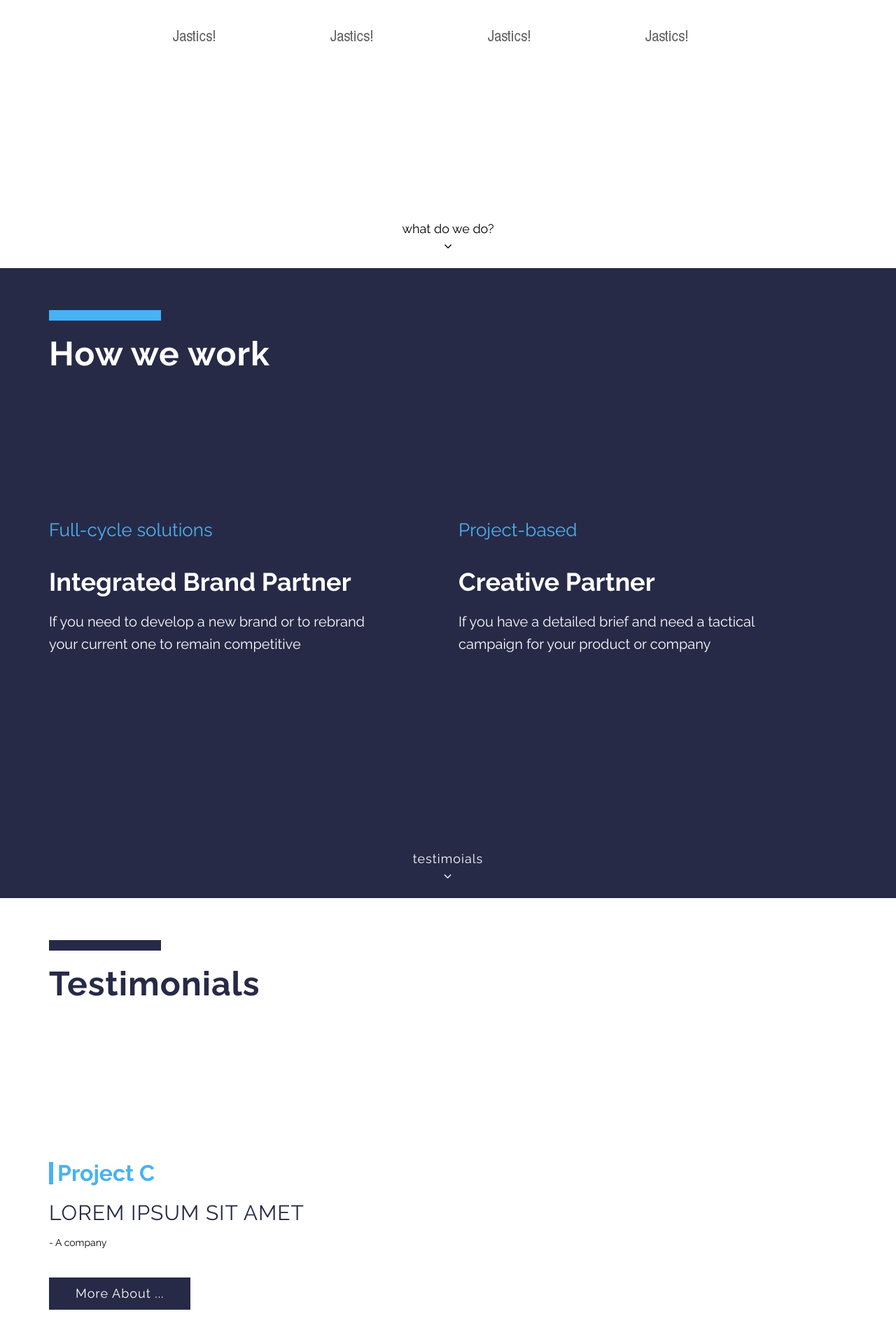
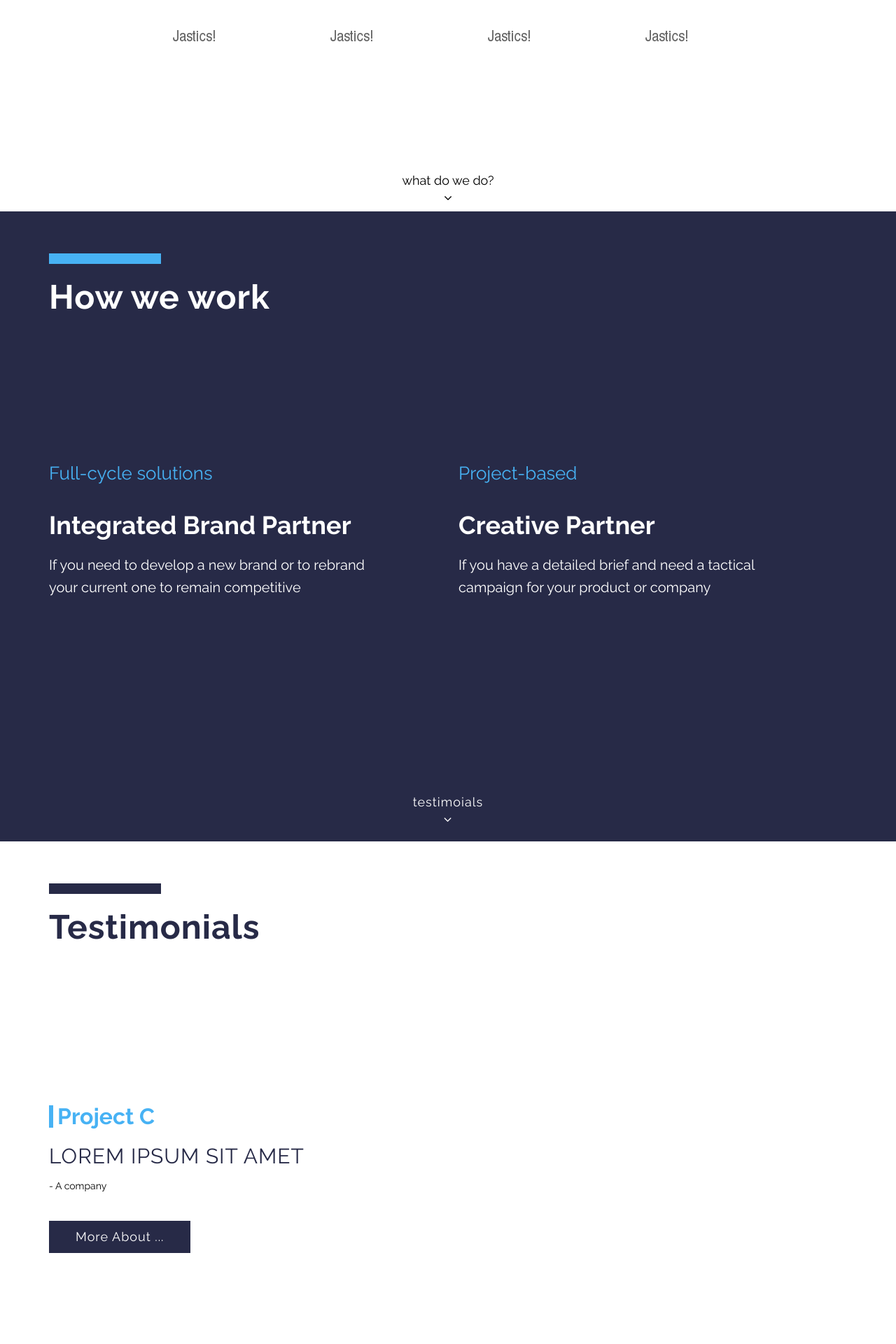
Before and after one commit to ivanursul/jastics, a Jekyll site: the page built from index.md, in a window 1280 px wide. Shown: the part 598-2518 px from the top of the page at 70% size. Built offline with Jekyll 4.4.1, drawn with Linux system fonts in a browser that asks for light colours.

Commit message:
Layout adjustments

```diff
--- a/_includes/home_banner.html
+++ b/_includes/home_banner.html
@@ -13,13 +13,6 @@
 
         {% include clients_slider.html %}
 
-        <div id="how-we-work-goto" class="how-we-work-goto">
-            <div class="how-we-work-goto__text">
-                {{ site.data.clients.goto_text }}
-            </div>
-            <i class="fa fa-angle-down how-we-work-goto__arrow" aria-hidden="true"></i>
-        </div>
-
     </div>
 
 </div>
--- a/_layouts/home.html
+++ b/_layouts/home.html
@@ -7,13 +7,24 @@
 
     {% include svgs.html %}
 
-    {% include header.html %}
+    <div class="front-wrapper">
 
-    <main id="main" class="center-container-fluid" aria-label="Content">
+      {% include header.html %}
 
-      {% include home_banner.html %}
+      <main id="main" class="center-container-fluid" aria-label="Content">
 
-    </main>
+        {% include home_banner.html %}
+
+      </main>
+
+      <div id="how-we-work-goto" class="how-we-work-goto">
+          <div class="how-we-work-goto__text">
+              {{ site.data.clients.goto_text }}
+          </div>
+          <i class="fa fa-angle-down how-we-work-goto__arrow" aria-hidden="true"></i>
+      </div>
+
+    </div>
 
     {% include how-we-work.html %}
 
--- a/_sass/custom.scss
+++ b/_sass/custom.scss
@@ -33,6 +33,13 @@
 #banner {
     min-height: 300px;
     border-bottom: none
+}
+
+.front-wrapper {
+    position: relative;
+    display: table;
+    height: 100%;
+    vertical-align: middle;
 }
 
 .table-of-contents {
@@ -355,7 +362,7 @@
 .how-we-work-goto {
     position: absolute;
     left: 0;
-    bottom: 18px;
+    bottom: 6px;
     width: 100%;
     font-size: 18px;
 
@@ -387,6 +394,9 @@
 
 .navbar-items {
     letter-spacing: 2px;
+    @media (max-width: 990px) {
+        font-size: 16px;
+    }
 }
 
 .main-menu {
@@ -394,7 +404,7 @@
     max-width: 1900px;
     background-color: #fff;
     @media (max-width: 990px) {
-        padding: 0 23px;
+        padding: 0 20px;
     }
     @media (max-width: 768px) {
         padding: 0 14px;
--- a/_sass/how-we-work.scss
+++ b/_sass/how-we-work.scss
@@ -18,6 +18,7 @@
     margin-bottom: 23vh;
     @media (max-width: 768px){
         margin-bottom: 45px;
+        font-size: 38px;
     }
     font-size: 48px;
     letter-spacing: 1px;
@@ -40,6 +41,9 @@
 .how-we-work__section-heading {
     font-size: 36px;
     margin: 36px 0 20px;
+    @media (max-width: 768px){
+        font-size: 34px;
+    }
 }
 
 .how-we-work__section-type {
--- a/_sass/testimonials.scss
+++ b/_sass/testimonials.scss
@@ -15,6 +15,7 @@
     margin-bottom: 23vh;
     @media (max-width: 768px){
         margin-bottom: 45px;
+        font-size: 38px;
     }
     font-size: 48px;
     letter-spacing: 1px;
@@ -34,6 +35,9 @@
     color: $darkblue;
     font-size: 30px;
     letter-spacing: 1px;
+    @media (max-width: 768px){
+        font-size: 24px;
+    }
 }
 
 .testimonial__author {
```
